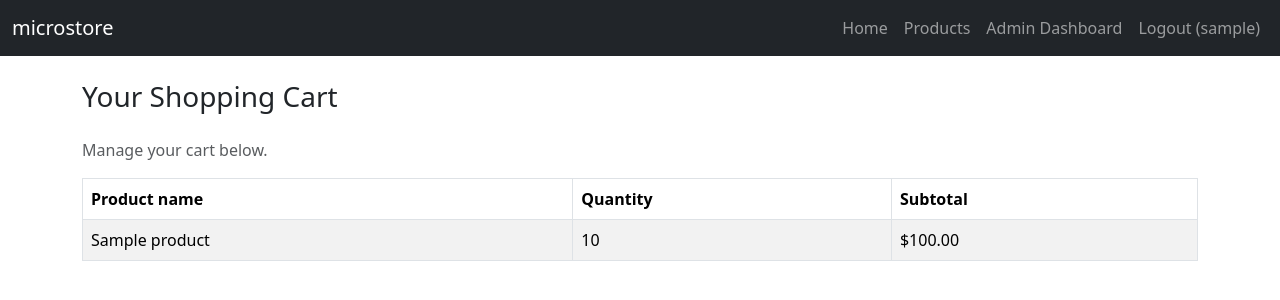
After one commit to spatialdeez/microstore, a Flask app: page /cart in a window 1280 px wide. The commit adds this page. Shown: the top 300 px of the page. Run offline with Flask 3, Linux system fonts and the light colour scheme; a user stored in the database is signed in; tables that the repository leaves empty hold one stand-in row (values such as "Sample post"); some libraries are stand-ins or nearby versions.

Commit message:
Full cart implemetation is ready and UI optimisations. Replaced the placeholder text and created a specific product page for each product, and a new database column called description is also added.

```diff
--- a/app/models.py
+++ b/app/models.py
@@ -52,9 +52,9 @@ class AdminUserUpdateform(FlaskForm):
 # databases
 class Product(db.Model):
     id = db.Column(db.Integer, primary_key=True) # make id the primary key
-    name = db.Column(db.String(255)) # max imput of 255 characters
-    price = db.Column(db.Float) # allow decimal numbers
-    image_path = db.Column(db.String(255)) # max input of 255 characters
+    name = db.Column(db.String(255), nullable=False) # max input of 255 characters, must contain something
+    price = db.Column(db.Float, nullable=False) # allow decimal numbers, must contain something
+    image_path = db.Column(db.String(255), nullable=False) # max input of 255 characters, must contain something
     category_id = db.Column(db.Integer, db.ForeignKey('category.id')) # foreign key link to category table
     category = db.relationship('Category', backref=db.backref('products', lazy='dynamic')) # establish relationship with category table
 
@@ -70,7 +70,7 @@ class Product(db.Model):
 
 class Category(db.Model):
     id = db.Column(db.Integer, primary_key=True) # make id the primary key
-    name = db.Column(db.String(100)) # max input of 100 characters
+    name = db.Column(db.String(100), nullable=False) # max input of 100 characters, must contain something
 
     def __init__(self, name):
         self.name = name
@@ -81,7 +81,7 @@ class Category(db.Model):
 # user model
 class User(db.Model):
     id = db.Column(db.Integer, primary_key=True)  # make id the primary key
-    username = db.Column(db.String(100)) # max 100 characters
+    username = db.Column(db.String(100), nullable=False) # max 100 characters, must contain something
     password_hash = db.Column(db.String()) # string only
     admin = db.Column(db.Boolean()) # Boolean only (True and false)
 
@@ -107,3 +107,74 @@ class User(db.Model):
 
     def check_password(self, password):
         return check_password_hash(self.password_hash, password) # check if password match
+
+class Cart(db.Model):
+    id = db.Column(db.Integer, primary_key=True) # make id the primary key
+    user_id = db.Column(db.Integer, db.ForeignKey('user.id'))
+
+    user = db.relationship('User', backref=db.backref('cart', lazy='select')) # create relationship with User and back to Cart again
+    items = db.relationship('CartItem', backref=db.backref('cart', lazy='select'), cascade='all, delete-orphan', lazy='select') # new parameter cascade. It is useful as when we delete the Cart database table, all of CartItems will also be removed too.
+    # difference of lazy loading includes dynamic and select, basically dynamic gives a query object whereas select is the default on demand data obtainment
+
+    def __init__(self, user_id):
+        self.user_id = user_id
+
+    def add_item(self, product, quantity=1):
+        cart_item = CartItem.query.filter_by(cart_id=self.id, product_id=product.id).first()
+        if cart_item: # checks if item is a duplicate or not. If it is, just add the item by 1
+            cart_item.quantity += quantity
+        else:
+            cart_item = CartItem(self.id, product.id, quantity) # if not it is a new item so commit the item into database as new entry
+            db.session.add(cart_item)
+
+    def remove_item(self, product, quantity=1):
+        cart_item = CartItem.query.filter_by(cart_id=self.id, product_id=product.id).first()
+        if cart_item:
+            if (cart_item - quantity) > 1:
+                cart_item.quantity -= quantity
+            else:
+                cart_item.delete()
+        return cart_item
+
+    def get_items(self):
+        items_list = []
+        for cart_item in self.items:
+            items_list.append({
+                'product': cart_item.product,
+                'quantity': cart_item.quantity,
+                'subtotal': cart_item.subtotal
+            })
+        return items_list
+
+    @property
+    def total(self):
+        total = Decimal('0.00')
+        for item in self.items:
+            total += item.subtotal
+        return total
+
+
+
+
+class CartItem(db.Model):
+    id = db.Column(db.Integer, primary_key=True)
+    cart_id = db.Column(db.Integer, db.ForeignKey('cart.id'), nullable=False)
+    product_id = db.Column(db.Integer, db.ForeignKey('product.id'), nullable=False)
+    quantity = db.Column(db.Integer, nullable=False)
+
+    product = db.relationship('Product')
+    # create relationship with Product model. Will need to use later to refer to this database for price of items
+    # no need back reference because product would not need to access cartitem model anyways.
+
+    def __init__(self, cart_id, product_id, quantity):
+        self.cart_id = cart_id
+        self.product_id = product_id
+        self.quantity = quantity
+
+    @property
+    def subtotal(self):
+        price = getattr(self.product, 'price', None)
+        if price is None:
+            return Decimal('0.00')
+        else:
+            return Decimal(str(price)) * Decimal(self.quantity)
--- a/app/routes.py
+++ b/app/routes.py
@@ -1,9 +1,10 @@
 import os
 from functools import wraps
-from flask import abort, render_template, jsonify, flash, redirect, url_for, session, g, request
+from flask import abort, render_template, flash, redirect, url_for, g, request
 from flask_login import current_user, login_user, logout_user, login_required
+from sqlalchemy.sql.expression import func
 from app import app, db, login_manager, ALLOWED_EXTENSIONS
-from app.models import Product, Category, User, ProductForm, CategoryForm, LoginForm, RegistrationForm, AdminUserCreateForm, AdminUserUpdateform # import the database model and forms
+from app.models import Product, Category, User, Cart, CartItem, ProductForm, CategoryForm, LoginForm, RegistrationForm, AdminUserCreateForm, AdminUserUpdateform # import the database model and forms
 from werkzeug.utils import secure_filename
 
 # custom decorators
@@ -36,14 +37,14 @@ def index():
 @app.route('/homepage')
 @login_required
 def homepage():
-    products = Product.query.all()
+    products = Product.query.order_by(func.random()).limit(9).all()
     products_show = {}
     for product in products:
         products_show[product.id] =  {
-            'name': product.name,
-            'price': str(product.price),
+            'name': product.name, # product name
+            'price': str(product.price), # product price
             'category': product.category.name, # category name
-            'image_path': product.image_path
+            'image_path': product.image_path # string of image name
         }
     return render_template('homepage.html', page_name='Homepage', products_show=products_show)
 
@@ -52,15 +53,16 @@ def homepage():
 @app.route('/products/<int:page>')
 def products(page=1):
     per_page = 3
+    product_query = Product.query.order_by(Product.category_id, Product.price).all()
     pagination = Product.query.paginate(page=page, per_page=per_page, error_out=False)
     products = pagination.items
     products_show = {}
     for product in products:
         products_show[product.id] =  {
-            'name': product.name,
-            'price': str(product.price),
+            'name': product.name, # product name
+            'price': str(product.price), # product price
             'category': product.category.name, # category name
-            'image_path': product.image_path
+            'image_path': product.image_path # string of image name
         }
     return render_template('product view.html', page_name='Products', products_show=products_show, per_page=per_page, pagination=pagination)
     # return jsonify(products_show) # give all product lists
@@ -187,6 +189,34 @@ def delete_category(id):
     flash(f'Category {category_name} has been deleted successfully.', 'success')
     return redirect(url_for('categories_list_admin'))
 
+@app.route('/cart')
+@login_required
+def view_cart():
+    cart = Cart.query.filter_by(user_id=current_user.id).first()
+    # create a new cart if it is a new user
+    if not cart:
+        cart = Cart(user_id=current_user.id)
+        db.session.add(cart)
+    cart_items = cart.get_items()
+    return render_template('cart view.html', cart_items=cart_items)
+
+@app.route('/cart/purchase/<int:id>', methods=['POST'])
+@login_required
+def purchase(id):
+    product = Product.query.get_or_404(id) # obtain the product
+    cart = Cart.query.filter_by(user_id=current_user.id).first()
+    # create a cart if it is a new user
+    if not cart:
+        cart = Cart(user_id=current_user.id)
+        db.session.add(cart)
+        db.session.commit()
+
+    cart.add_item(product, quantity=1)
+    db.session.commit()
+    flash(f'Successfully added {product.name} into cart.', 'success')
+    return redirect(url_for('view_cart'))
+
+
 # register new users
 @app.route('/register', methods=['GET', 'POST'])
 def register():
@@ -252,7 +282,9 @@ def logout():
     logout_user()
     return redirect(url_for('index'))
 
-# admin panel
+
+
+# ----- ADMIN PANEL SECTION -----
 @app.route('/admin')
 @login_required
 @admin_login_required
@@ -324,9 +356,9 @@ def user_delete_admin(id):
     flash('User deleted.', 'info')
     return redirect(url_for('users_list_admin'))
 
-
 '''
-Create admin
+Create admin with flask shell
 user = User(username='Admin', password='testpassword', admin=True)
 db.session.add(user); db.session.commit()
 '''
+# ----- END OF ADMIN PANEL ROUTING -----
--- /dev/null
+++ b/app/templates/cart view.html
@@ -0,0 +1,26 @@
+{% extends 'base.html' %}
+
+{% block content %}
+  <div class="container mt-4">
+    <h3 class="mb-4">Your Shopping Cart</h3>
+    <p class="text-muted">Manage your cart below.</p>
+
+    <table class="table table-striped table-bordered">
+      <thead>
+        <tr>
+          <th>Product name</th>
+          <th>Quantity</th>
+          <th>Subtotal</th>
+        </tr>
+      </thead>
+      <tbody>
+        {% for items in cart_items %}
+          <tr>
+            <td>{{ items.product.name }}</td>
+            <td>{{ items.quantity }}</td>
+            <td>${{ "%.2f" | format(items.product.price * items.quantity) }}</td>
+        {% endfor %}
+      </tbody>
+    </table>
+  </div>
+{% endblock %}
```
Also changed, not shown: app/templates/homepage.html (+11 -4 lines), app/templates/product view.html (+7 -0 lines).
